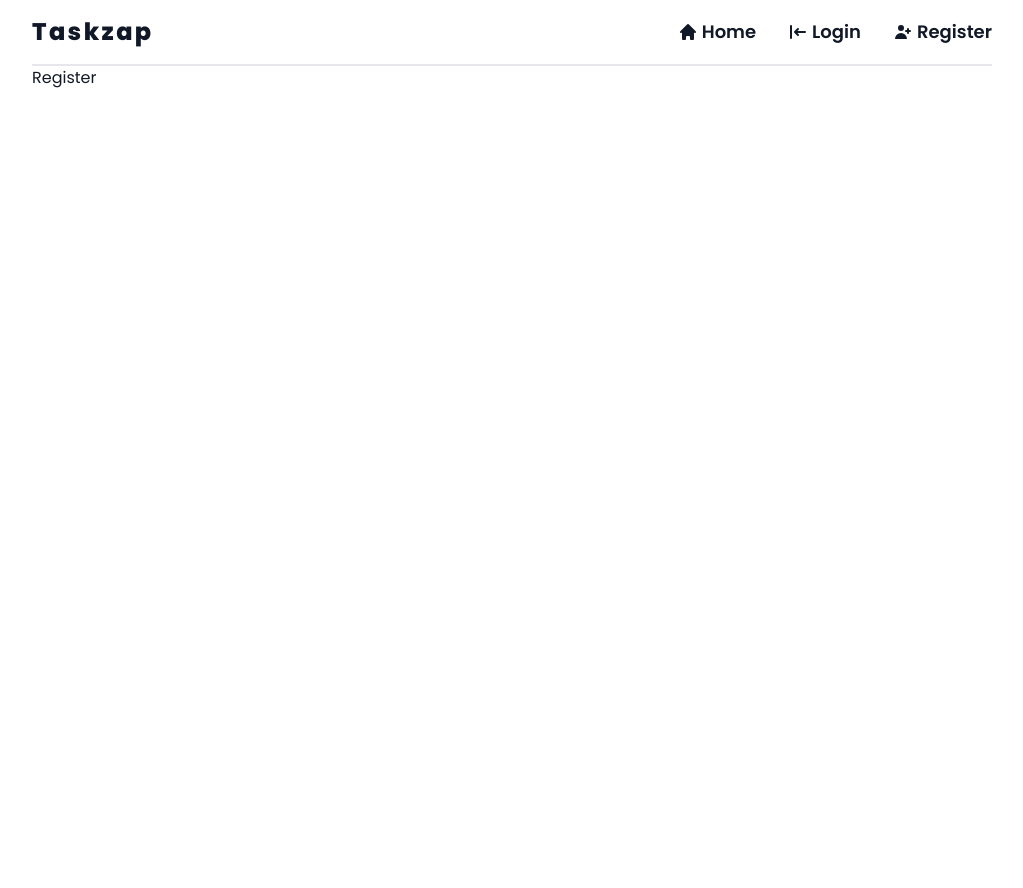
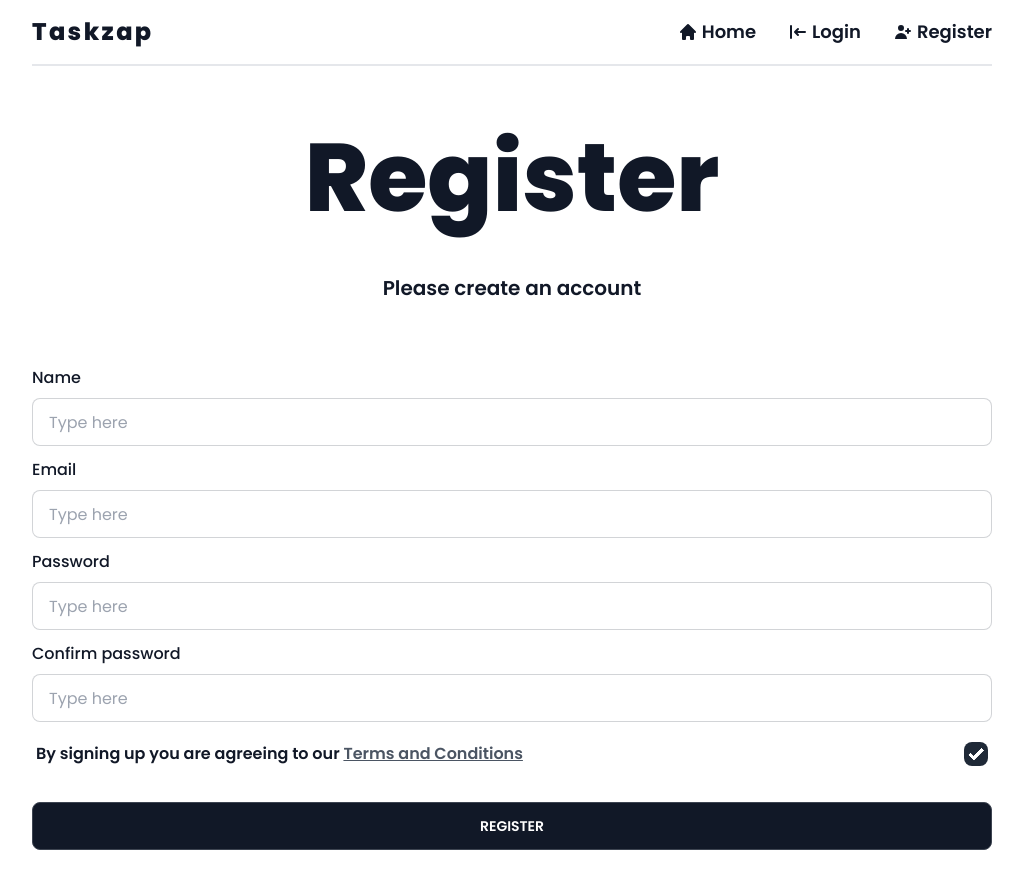
Before and after one commit to vipul-vaishnav/MERN-TODO, a React (Create React App) app in the folder frontend/: page /register in a window 1280 px wide. Shown: the top 888 px of the page, without its empty margins (128-1151 px from the left). Before the commit the page ends 800 px from the top, so only its background shows below. Built offline with nearby package versions, Linux system fonts and the light colour scheme.

Commit message:
Register and login form UI

```diff
--- a/frontend/src/pages/Home.jsx
+++ b/frontend/src/pages/Home.jsx
@@ -8,7 +8,9 @@ const Home = () => {
       <h1 className="text-5xl font-extrabold text-center md:text-8xl">
         Welcome to <span className="text-gray-400">Taskzap</span>
       </h1>
-      <p className="my-8 font-semibold text-center sm:my-12">a workplace where you manage workflows and tasks</p>
+      <p className="my-8 font-semibold text-center sm:text-xl sm:my-12">
+        a workplace where you manage workflows and tasks
+      </p>
 
       <div>
         <button className="flex items-center justify-center w-full h-12 gap-4 my-5 font-bold text-gray-900 transition-all bg-white border-2 border-gray-900 rounded-md hover:scale-95">
--- a/frontend/src/pages/Login.jsx
+++ b/frontend/src/pages/Login.jsx
@@ -1,7 +1,45 @@
 import React from 'react';
 
 const Login = () => {
-  return <div>Login</div>;
+  return (
+    <section className="py-12 pb-0 sm:py-16 sm:pb-0">
+      <h1 className="text-5xl font-extrabold text-center md:text-8xl">
+        <span>Login</span>
+      </h1>
+      <p className="my-8 font-semibold text-center sm:text-xl sm:my-12">Log in to your account to use Taskzap</p>
+      <div className="my-12 sm:my-16">
+        <form>
+          <div className="my-3">
+            <label htmlFor="email" className="block mb-2 font-medium cursor-pointer">
+              Email
+            </label>
+            <input
+              type="email"
+              id="email"
+              name="email"
+              placeholder="Type here"
+              className="w-full input input-bordered"
+              autoComplete="off"
+            />
+          </div>
+          <div className="my-3">
+            <label htmlFor="password" className="block mb-2 font-medium cursor-pointer">
+              Password
+            </label>
+            <input
+              type="password"
+              id="password"
+              name="password"
+              placeholder="Type here"
+              className="w-full input input-bordered"
+              autoComplete="off"
+            />
+          </div>
+          <button className="my-4 text-white bg-gray-900 btn btn-block">Register</button>
+        </form>
+      </div>
+    </section>
+  );
 };
 
 export default Login;
--- a/frontend/src/pages/Register.jsx
+++ b/frontend/src/pages/Register.jsx
@@ -1,7 +1,83 @@
 import React from 'react';
 
 const Register = () => {
-  return <div>Register</div>;
+  const handleChange = (e) => console.log(e.currentTarget.checked);
+  return (
+    <section className="py-12 pb-0 sm:py-16 sm:pb-0">
+      <h1 className="text-5xl font-extrabold text-center md:text-8xl">
+        <span>Register</span>
+      </h1>
+      <p className="my-8 font-semibold text-center sm:text-xl sm:my-12">Please create an account</p>
+      <div className="my-12 sm:my-16">
+        <form>
+          <div className="my-3">
+            <label htmlFor="name" className="block mb-2 font-medium cursor-pointer">
+              Name
+            </label>
+            <input
+              type="text"
+              id="name"
+              name="name"
+              placeholder="Type here"
+              className="w-full input input-bordered"
+              autoComplete="off"
+            />
+          </div>
+          <div className="my-3">
+            <label htmlFor="email" className="block mb-2 font-medium cursor-pointer">
+              Email
+            </label>
+            <input
+              type="email"
+              id="email"
+              name="email"
+              placeholder="Type here"
+              className="w-full input input-bordered"
+              autoComplete="off"
+            />
+          </div>
+          <div className="my-3">
+            <label htmlFor="password" className="block mb-2 font-medium cursor-pointer">
+              Password
+            </label>
+            <input
+              type="password"
+              id="password"
+              name="password"
+              placeholder="Type here"
+              className="w-full input input-bordered"
+              autoComplete="off"
+            />
+          </div>
+          <div className="my-3">
+            <label htmlFor="password_cnf" className="block mb-2 font-medium cursor-pointer">
+              Confirm password
+            </label>
+            <input
+              type="password"
+              id="password_cnf"
+              name="password_cnf"
+              placeholder="Type here"
+              className="w-full input input-bordered"
+              autoComplete="off"
+            />
+          </div>
+          <div className="my-3">
+            <div className="form-control">
+              <label className="font-medium cursor-pointer label" htmlFor="agree_tnc">
+                <span className="font-semibold">
+                  By signing up you are agreeing to our{' '}
+                  <span className="text-gray-600 underline">Terms and Conditions</span>
+                </span>
+                <input type="checkbox" checked={true} onChange={handleChange} className="checkbox" />
+              </label>
+            </div>
+          </div>
+          <button className="my-4 text-white bg-gray-900 btn btn-block">Register</button>
+        </form>
+      </div>
+    </section>
+  );
 };
 
 export default Register;
```
